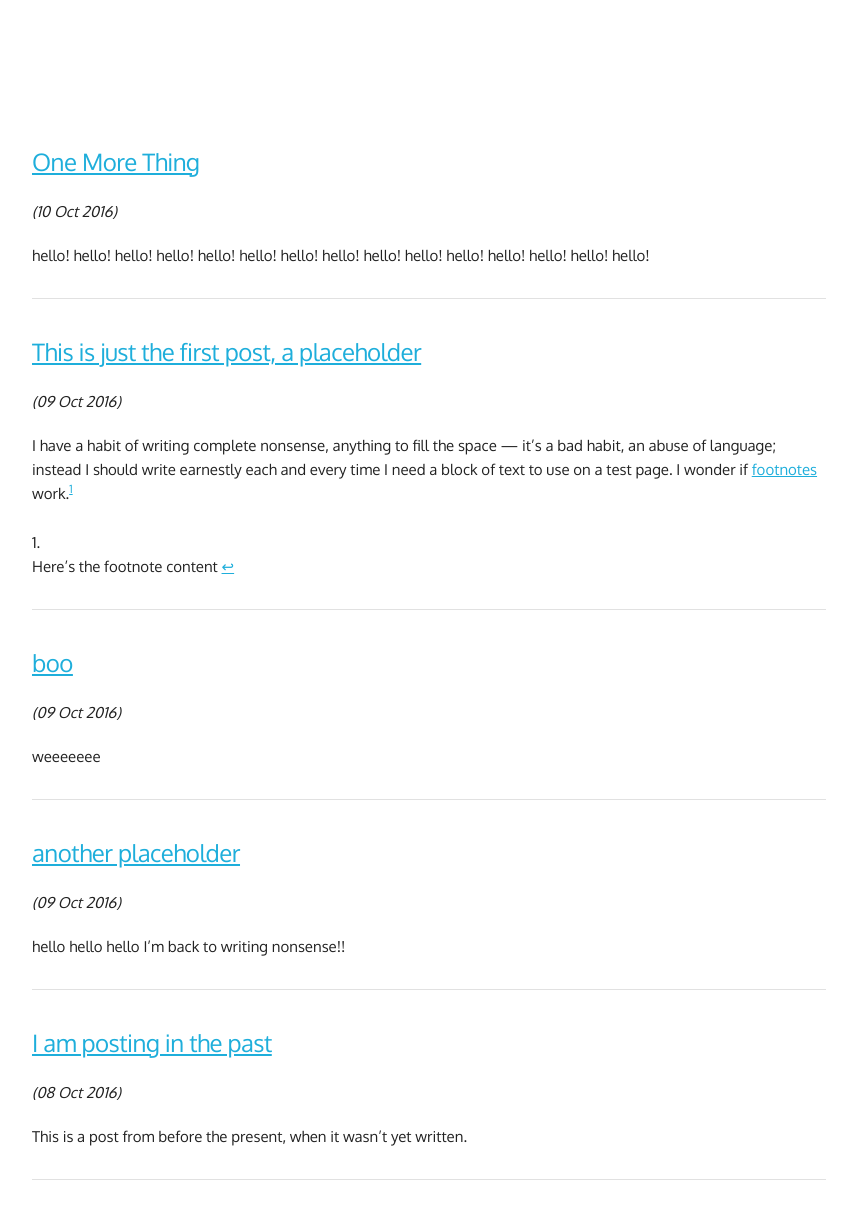
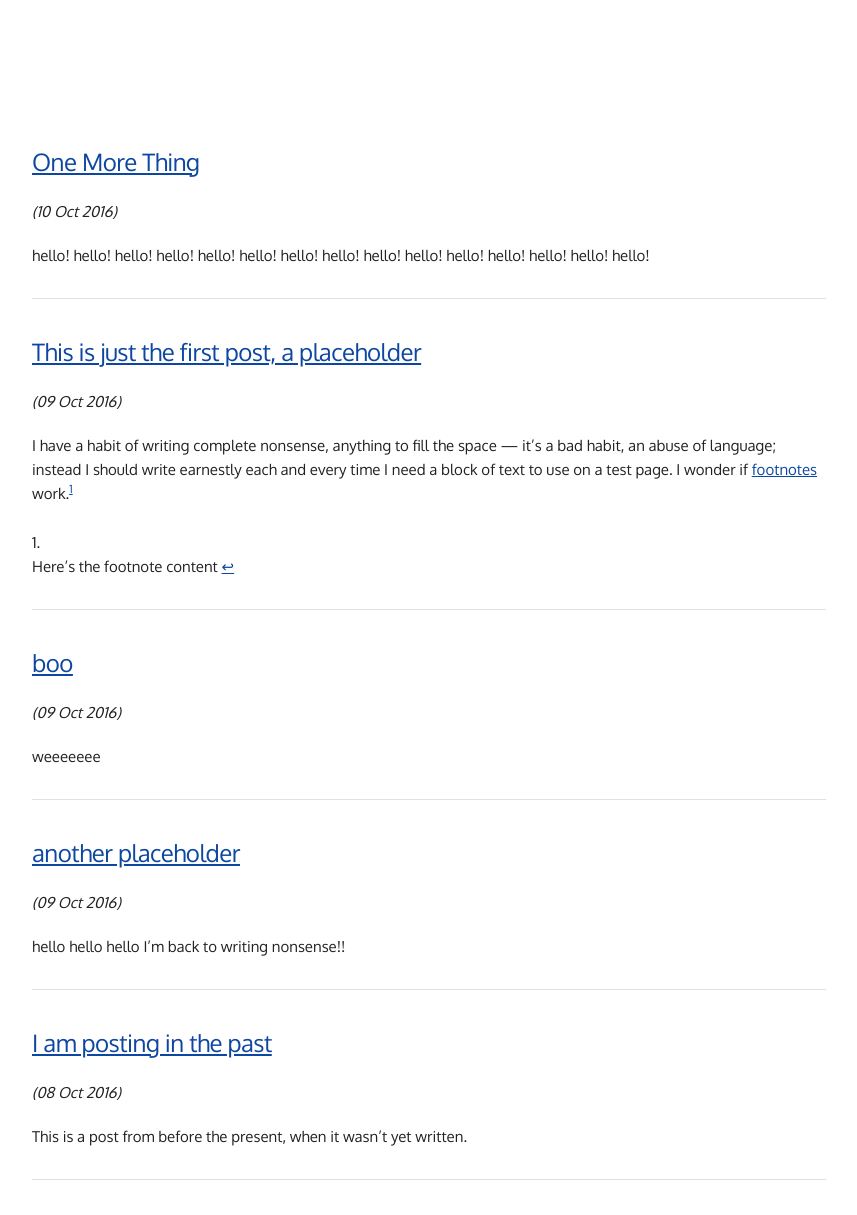
Before and after one commit to mt-trash/mt-trash.github.io, a Jekyll site: the page built from index.html, in a window 1280 px wide. Shown: the whole page, without its empty margins (128-985 px from the left). Built offline with Jekyll 4.4.1, drawn with Linux system fonts in a browser that asks for light colours; the list of posts is cut into pages by our own code.

Commit message:
Update skeleton.css

```diff
--- a/css/skeleton.css
+++ b/css/skeleton.css
@@ -158,9 +158,9 @@ p {
 /* Links
 –––––––––––––––––––––––––––––––––––––––––––––––––– */
 a {
-  color: #1EAEDB; }
+  color: #0D47A1; }
 a:hover {
-  color: #0FA0CE; }
+  color: #1565C0; }
 
 
 /* Buttons
```
